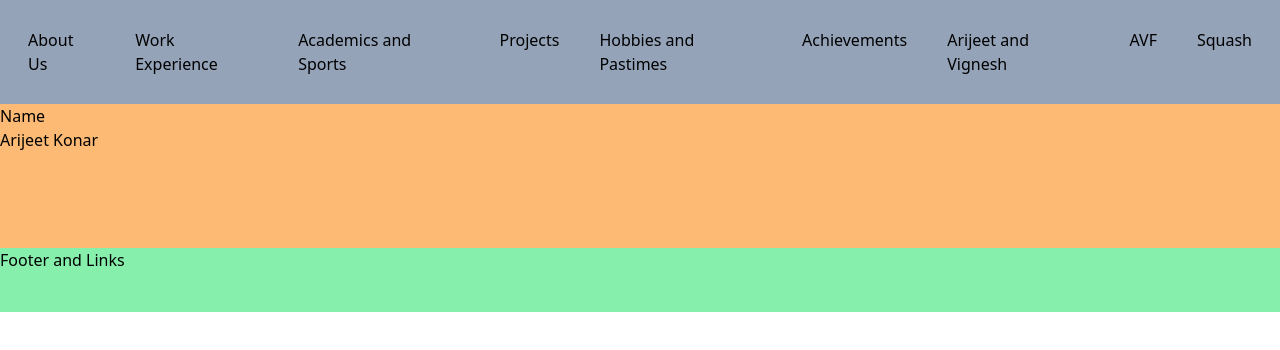
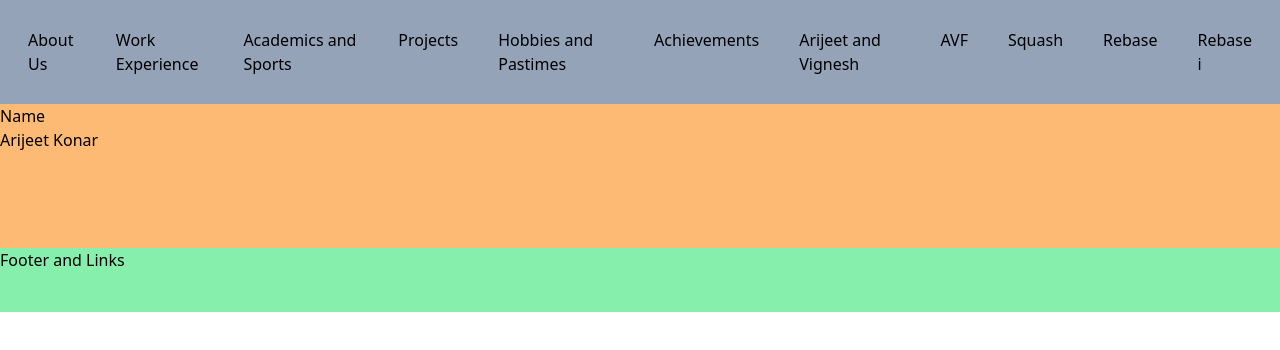
Before and after one commit to akonar-dev/portfolio, a React (Vite) app: page / in a window 1280 px wide. Shown: the top 350 px of the page. Built offline with nearby package versions, Linux system fonts and the light colour scheme.

Commit message:
Rebase aka

```diff
--- a/src/components/Header.jsx
+++ b/src/components/Header.jsx
@@ -13,6 +13,8 @@ const Header = () => {
             <li>Arijeet and Vignesh</li>
             <li>AVF</li>
             <li>Squash</li>
+            <li>Rebase</li>
+            <li>Rebase i</li>
         </ul>
     </div>
   )
```
